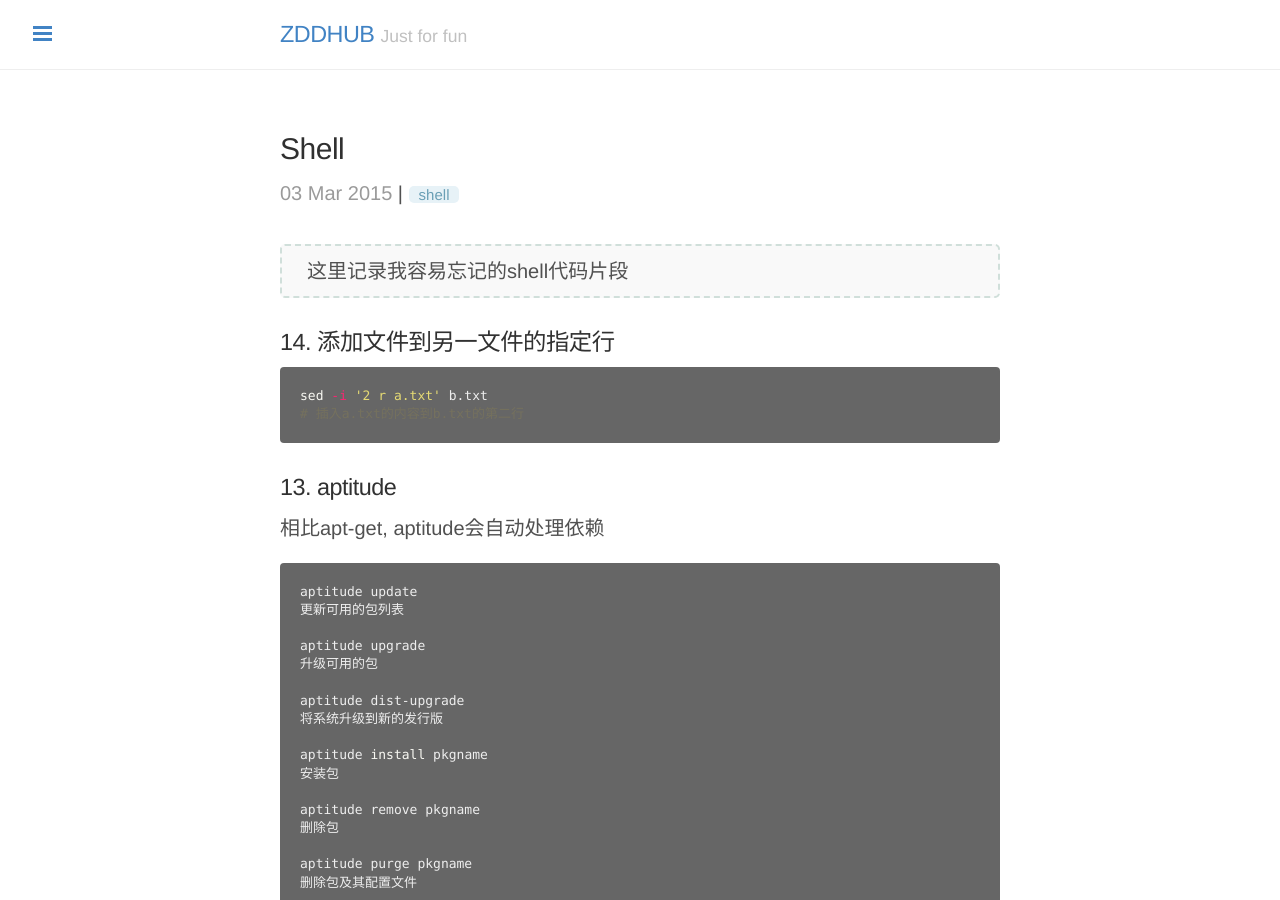
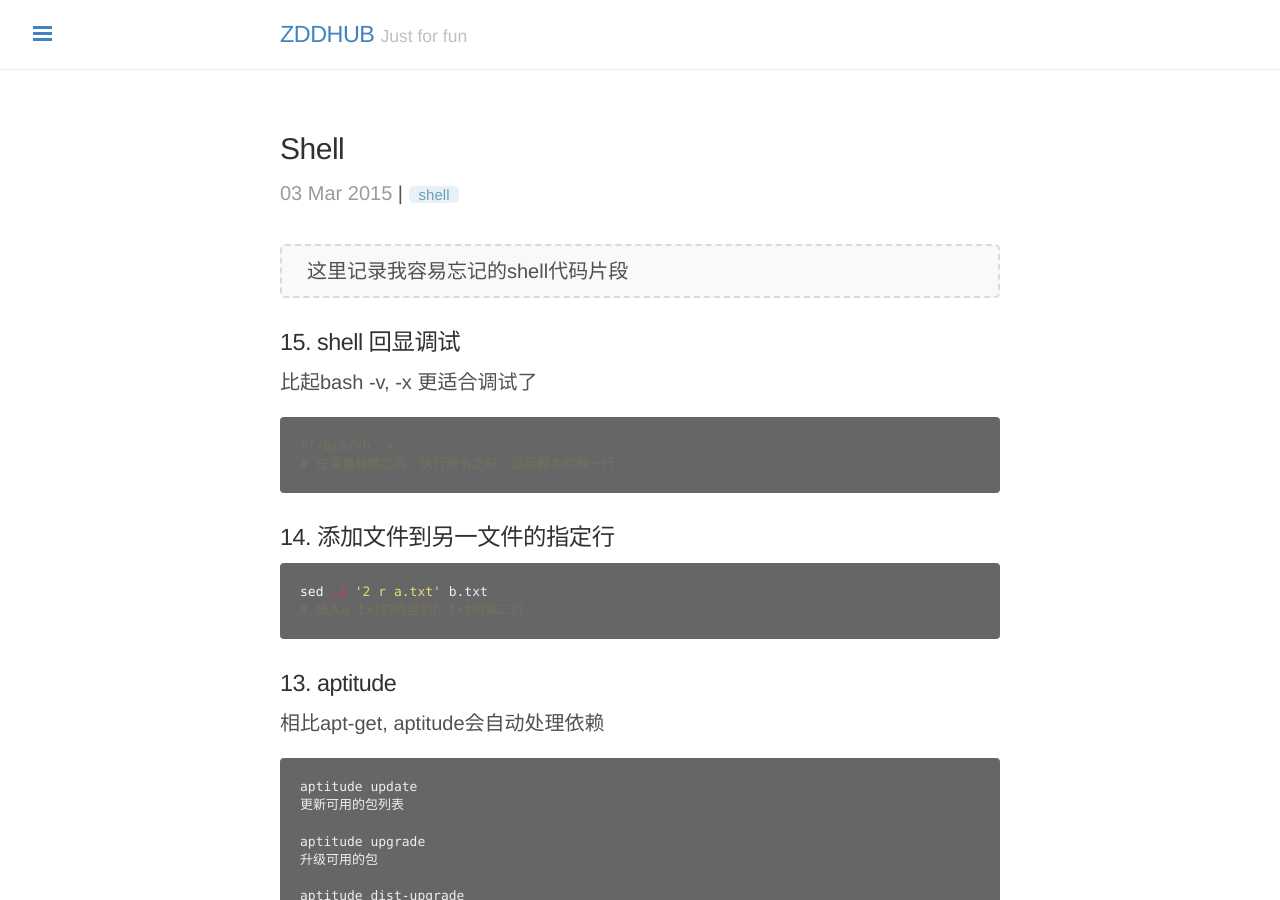
Before and after one commit to zddhub/zddhub.github.io, a Jekyll site: the page built from _posts/2015-03-03-shell.md, in a window 1280 px wide and 900 px high. Built offline with Jekyll 4.4.1, drawn with Linux system fonts in a browser that asks for light colours; Markdown is read by kramdown in place of the engine named in the settings; comment, search, counter and statistics services are not loaded.

Commit message:
Update 2015-03-03-shell.md

````diff
--- a/_posts/2015-03-03-shell.md
+++ b/_posts/2015-03-03-shell.md
@@ -8,6 +8,14 @@ tags: "shell"
 > 这里记录我容易忘记的shell代码片段
 
 <!-- more -->
+
+### 15. shell 回显调试
+比起bash -v, -x 更适合调试了
+```sh
+#!/bin/sh -x
+# 在变量替换之后、执行命令之前，显示脚本的每一行
+```
+
 
 ### 14. 添加文件到另一文件的指定行
 
````
